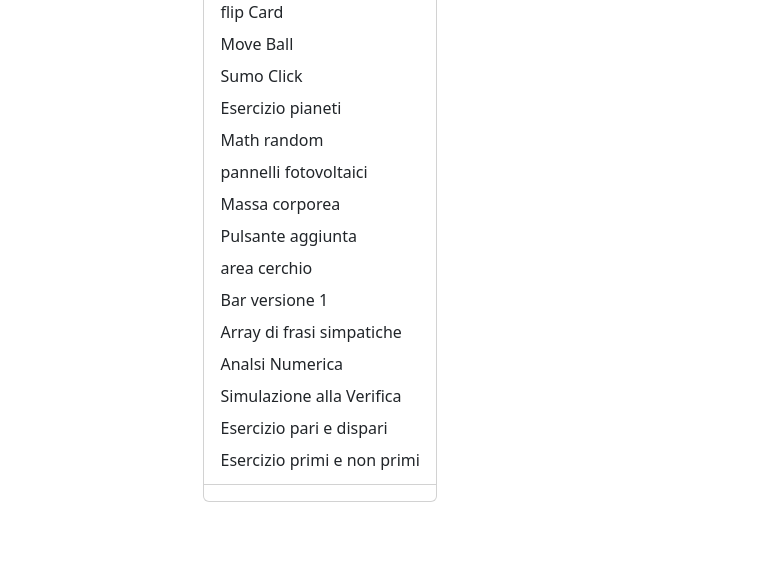
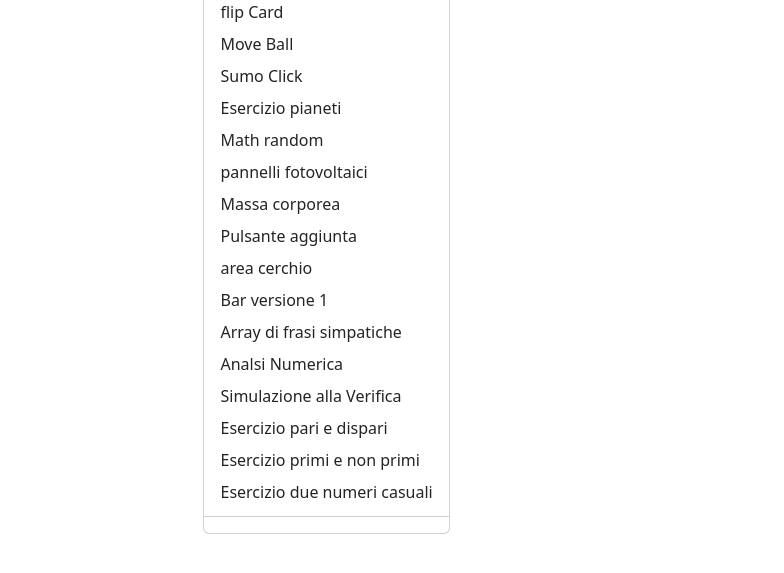
Before and after one commit to Daniele-izzo-2C-JcMaxwell-2023/tpsit, a plain HTML site: page index.html in a window 1280 px wide. Both pictures are taken after a click on the button "Progetti". Shown: the part 63-636 px from the top of the page, without its empty margins (0-784 px from the left). Drawn offline with nearby package versions, Linux system fonts and the light colour scheme.

Commit message:
Update index.html

```diff
--- a/index.html
+++ b/index.html
@@ -39,6 +39,7 @@
                   <a class="dropdown-item" href="https://daniele-izzo-2C-jcmaxwell-2023.github.io/tpsit/progetti/Simulazione_verifica.html">Simulazione alla Verifica</a>
                   <a class="dropdown-item" href="https://daniele-izzo-2C-jcmaxwell-2023.github.io/tpsit/progetti/Esercizio_Casa.html">Esercizio pari e dispari</a>
                   <a class="dropdown-item" href="https://daniele-izzo-2C-jcmaxwell-2023.github.io/tpsit/progetti/Esercizio_Casa_secondo.html">Esercizio primi e non primi</a>
+                  <a class="dropdown-item" href="https://daniele-izzo-2C-jcmaxwell-2023.github.io/tpsit/progetti/Create Esercizio_Casa_4.html">Esercizio due numeri casuali</a>
                   <li><hr class="dropdown-divider"></li>
                 </ul>
               </li>
```
